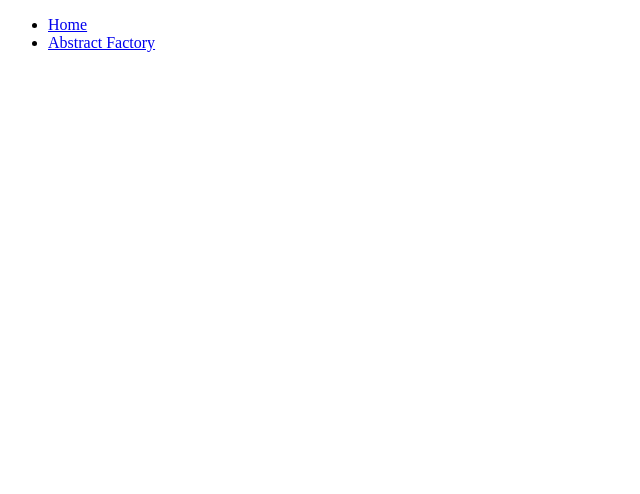
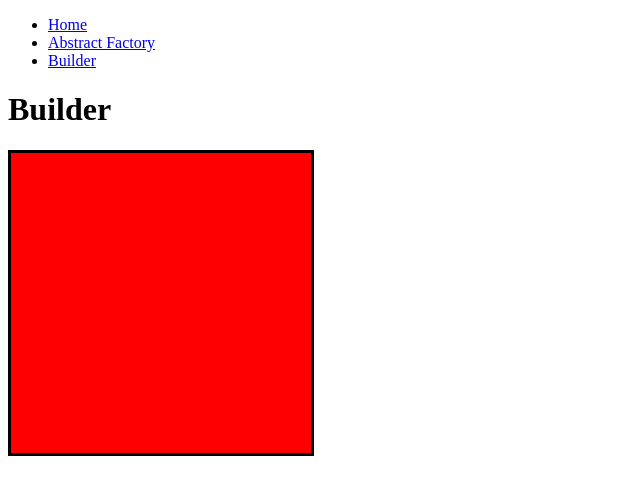
Before and after one commit to loonskai/design-patterns, a React (Create React App) app in the folder client/: page /builder in a window 1280 px wide. Shown: the top 494 px of the page, without its empty margins (0-640 px from the left). Built offline with nearby package versions, Linux system fonts and the light colour scheme.

Commit message:
Add Builder example

```diff
--- a/client/src/Router.tsx
+++ b/client/src/Router.tsx
@@ -7,6 +7,7 @@ import {
 import Navigation from './components/Navigation';
 import HomePage from './pages/HomePage';
 import AbstractFactoryPage from './pages/AbstractFactoryPage';
+import BuilderPage from './pages/BuilderPage';
 
 export default function Router(): JSX.Element {
   return (
@@ -19,6 +20,9 @@ export default function Router(): JSX.Element {
         <Route path="/abstract-factory" exact>
           <AbstractFactoryPage />
         </Route>
+        <Route path="/builder">
+          <BuilderPage />
+        </Route>
       </Switch>
     </BrowserRouter>
   );
--- a/client/src/components/Navigation.tsx
+++ b/client/src/components/Navigation.tsx
@@ -8,6 +8,7 @@ export default function Navigation(): JSX.Element {
         <ul>
           <li><NavLink to="/">Home</NavLink></li>
           <li><NavLink to="/abstract-factory">Abstract Factory</NavLink></li>
+          <li><NavLink to="/builder">Builder</NavLink></li>
         </ul>
       </nav>
     </header>
--- a/client/src/index.tsx
+++ b/client/src/index.tsx
@@ -1,7 +1,6 @@
 import React from 'react';
 import ReactDOM from 'react-dom';
 import App from './App';
-import reportWebVitals from './reportWebVitals';
 
 ReactDOM.render(
   <React.StrictMode>
@@ -9,8 +8,3 @@ ReactDOM.render(
   </React.StrictMode>,
   document.getElementById('root'),
 );
-
-// If you want to start measuring performance in your app, pass a function
-// to log results (for example: reportWebVitals(console.log))
-// or send to an analytics endpoint. Learn more: https://bit.ly/CRA-vitals
-reportWebVitals();
--- /dev/null
+++ b/client/src/pages/BuilderPage.tsx
@@ -0,0 +1,20 @@
+import React from 'react';
+import { ElementStyleBuilder } from '../patterns/creational/builder';
+
+export default function BuilderPage(): JSX.Element {
+  const style = new ElementStyleBuilder()
+    .setSize({
+      width: 300,
+      height: 300
+    })
+    .setBackground('red')
+    .setBorder('3px solid black')
+    .build();
+
+  return (
+    <div>
+      <h1>Builder</h1>
+      <div style={style} />
+    </div>
+  );
+}
--- /dev/null
+++ b/client/src/patterns/creational/builder/index.tsx
@@ -0,0 +1,50 @@
+type Size = {
+  width: number,
+  height: number
+}
+
+type Styles = {
+  width?: string;
+  height?: string;
+  background?: string;
+  border?: string;
+}
+
+interface Builder {
+  setSize(size: Size): Builder
+  setBackground(value: string): Builder
+  setBorder(value: string): Builder
+  build(): Styles;
+}
+
+export class ElementStyleBuilder implements Builder {
+  private width?: string;
+  private height?: string;
+  private background?: string;
+  private border?: string;
+
+  setSize(size: Size): Builder {
+    this.width = `${size.width}px`;
+    this.height = `${size.height}px`;
+    return this;
+  }
+
+  setBackground(value: string): Builder {
+    this.background = value;
+    return this;
+  }
+
+  setBorder(value: string): Builder {
+    this.border = value;
+    return this;
+  }
+
+  build(): Styles {
+    return {
+      width: this.width,
+      height: this.height,
+      background: this.background,
+      border: this.border
+    };
+  }
+}
--- a/client/src/reportWebVitals.ts
+++ /dev/null
@@ -1,17 +0,0 @@
-import { ReportHandler } from 'web-vitals';
-
-const reportWebVitals = (onPerfEntry?: ReportHandler): void => {
-  if (onPerfEntry && onPerfEntry instanceof Function) {
-    import('web-vitals').then(({
-      getCLS, getFID, getFCP, getLCP, getTTFB,
-    }) => {
-      getCLS(onPerfEntry);
-      getFID(onPerfEntry);
-      getFCP(onPerfEntry);
-      getLCP(onPerfEntry);
-      getTTFB(onPerfEntry);
-    });
-  }
-};
-
-export default reportWebVitals;
```
